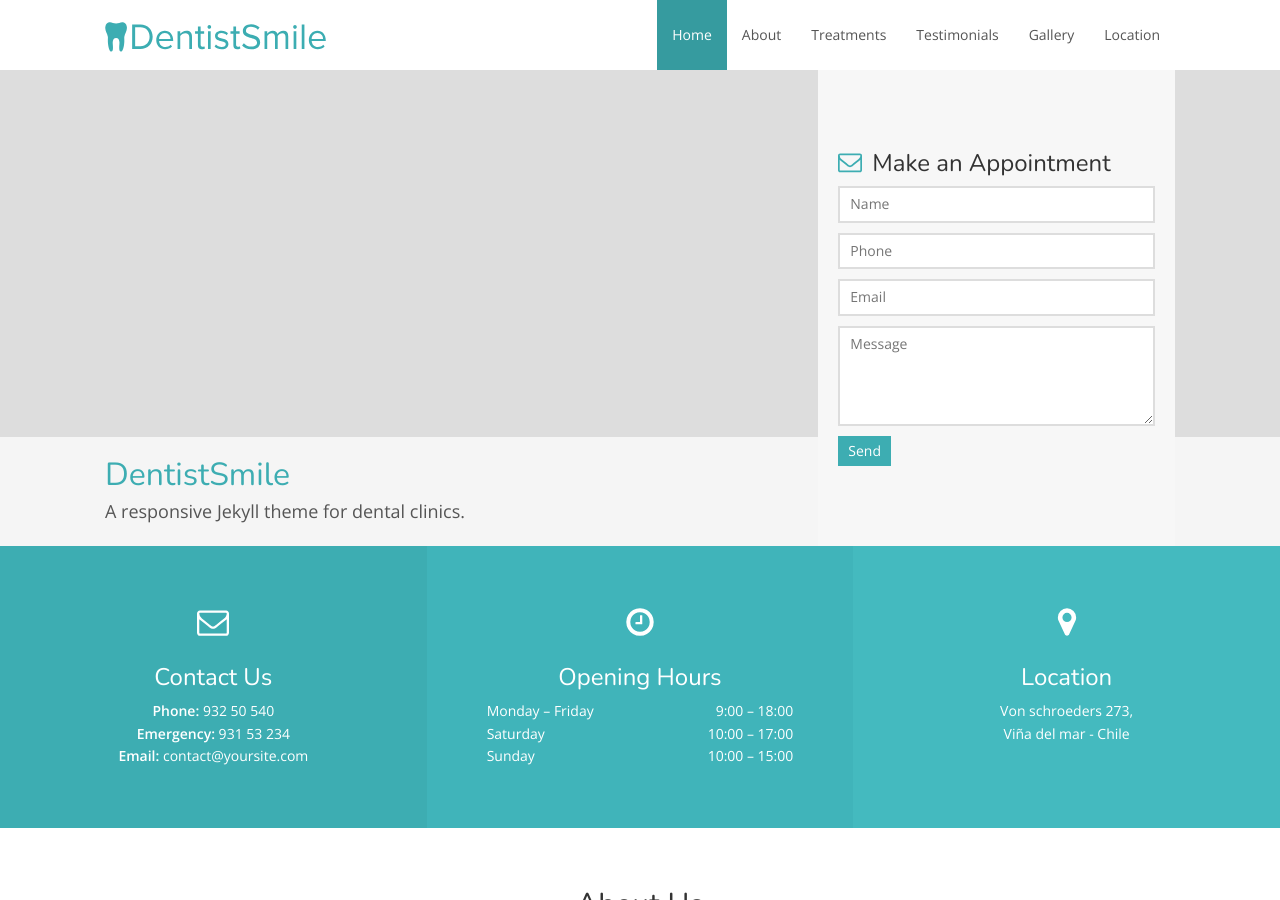
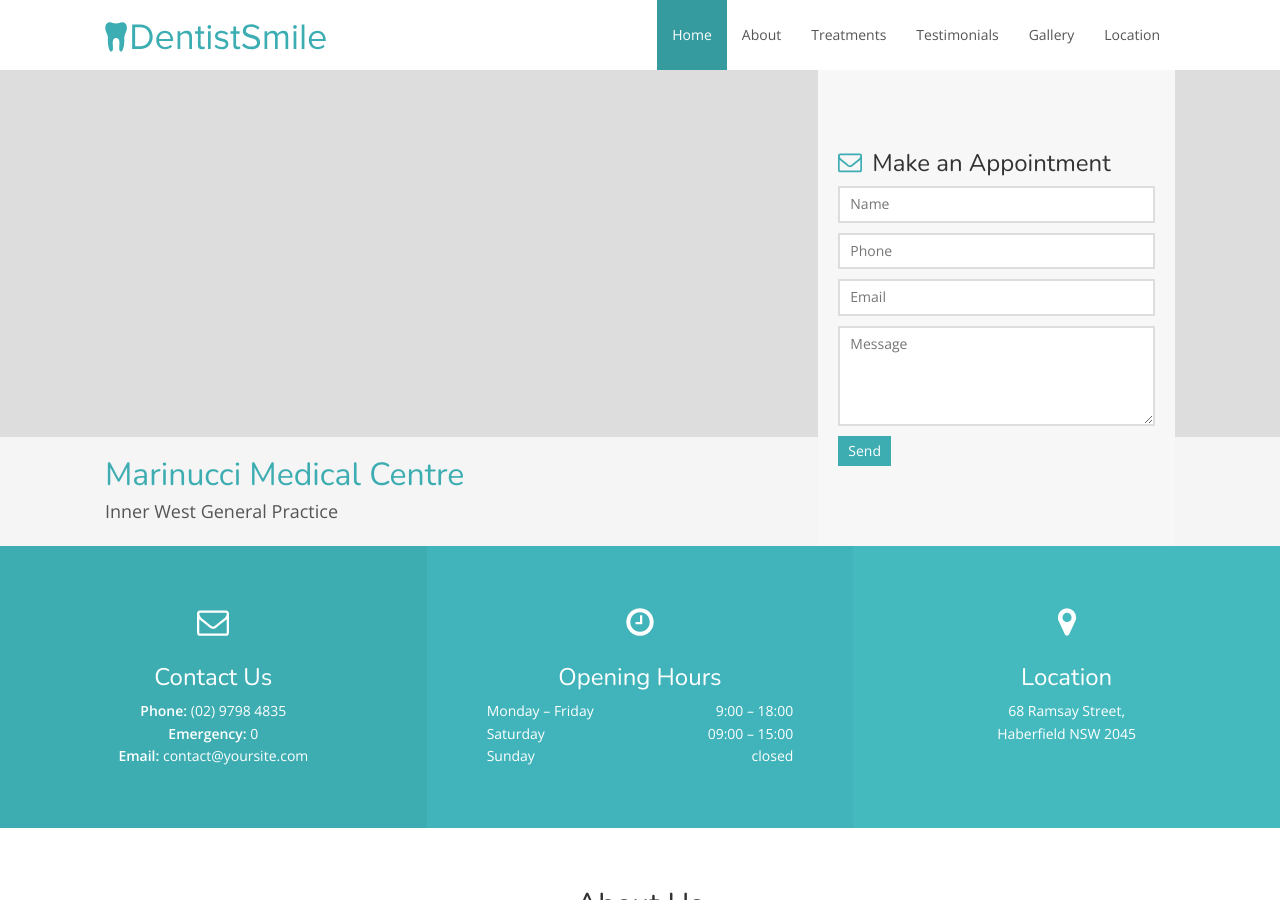
Before and after one commit to anthm168/anthm168.github.io, a Jekyll site: the page built from index.html, in a window 1280 px wide and 900 px high. Built offline with Jekyll 4.4.1, drawn with Linux system fonts in a browser that asks for light colours; nearby versions of some CDN libraries.

Commit message:
changes 6

```diff
--- a/_config.yml
+++ b/_config.yml
@@ -8,23 +8,23 @@ logo_url: svg/min/logo.svg
 # Hero
 hero:
     hero_img: hero.jpg
-    hero_title: DentistSmile
-    hero_description: A responsive Jekyll theme for dental clinics.
+    hero_title: Marinucci Medical Centre
+    hero_description: Inner West General Practice
 
 # Contact form
 api_token: # Enter API token here
 
 # Contact info
 contact:
-    phone: 932 50 540
-    emergency: 931 53 234
+    phone: (02) 9798 4835
+    emergency: 000
     email: contact@yoursite.com
-    address: Von schroeders 273, <br> Viña del mar - Chile
+    address: 68 Ramsay Street, <br> Haberfield NSW 2045
 
 # Opening hours
 monday_friday: 9:00 – 18:00
-saturday: 10:00 – 17:00
-sunday: 10:00 – 15:00
+saturday: 09:00 – 15:00
+sunday: closed
 
 # Testimonials
 testimonials:
```
